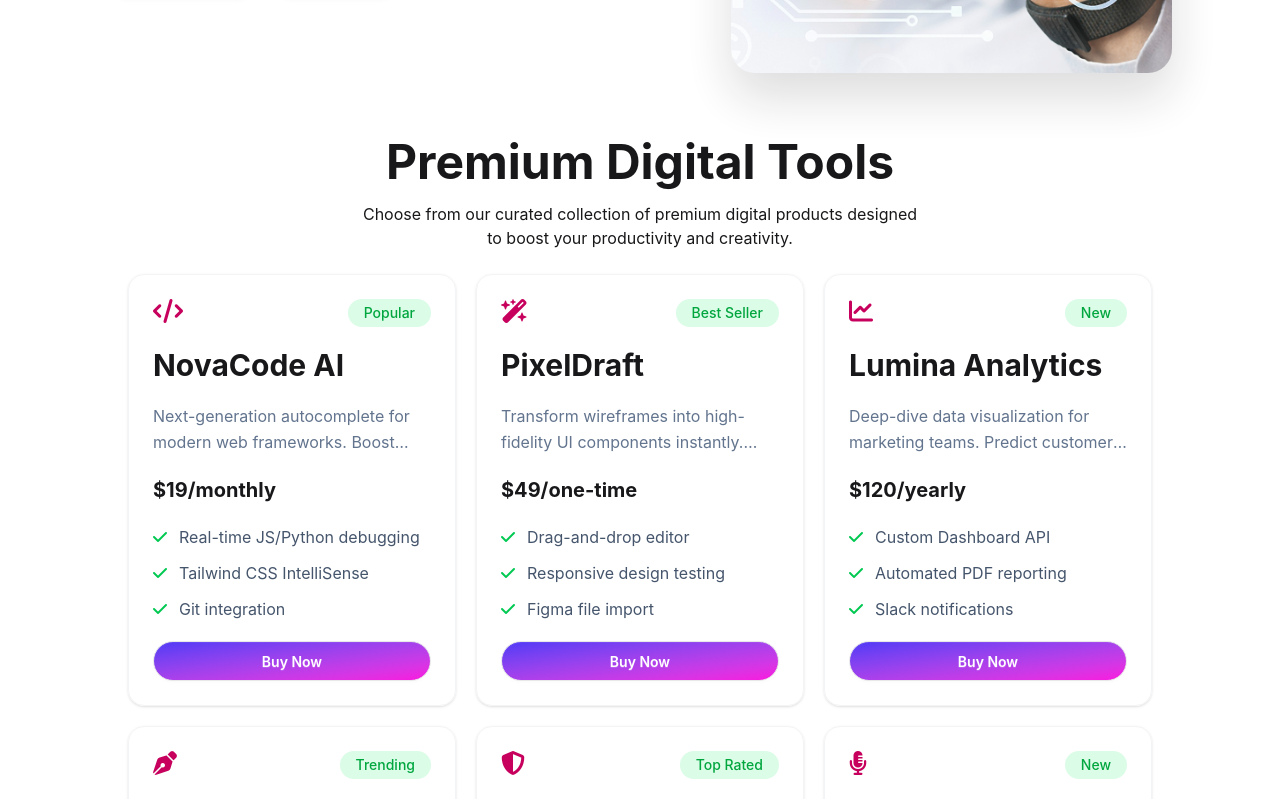
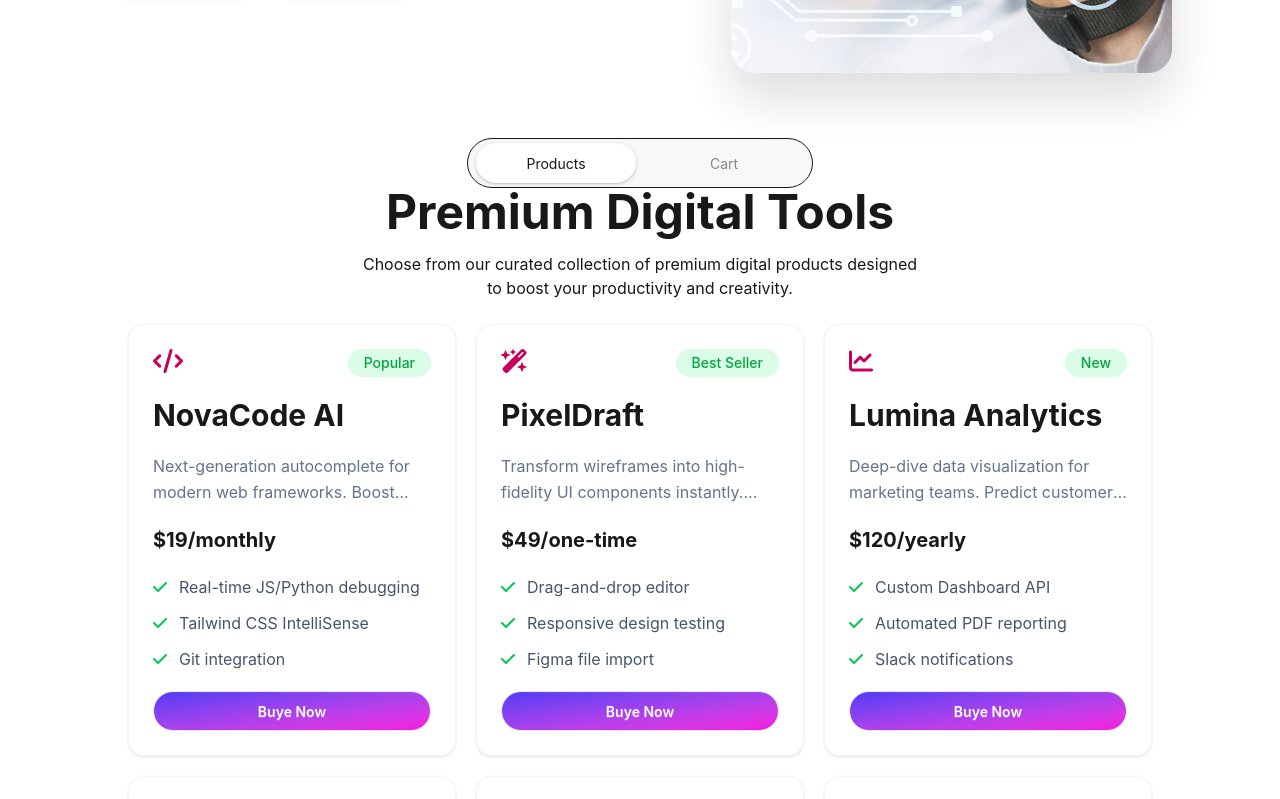
Before and after one commit to SAHIDUL-ISLAM/DigiTools-Platform, a React (Vite) app: page / in a window 1280 px wide. Shown: the part 620-1419 px from the top of the page. Built offline with nearby package versions, Linux system fonts and the light colour scheme.

Commit message:
add cart implementation

```diff
--- a/src/App.jsx
+++ b/src/App.jsx
@@ -1,6 +1,8 @@
 import Banner from "./component/Banner"
 import NavBar from "./component/NavBar"
 import Models from "./component/Models"
+import Cart from "./component/Cart"
+import { useState } from "react";
 
 const getModels = async () =>{
   const res = await fetch("/models.json")
@@ -10,12 +12,22 @@ const getModels = async () =>{
 const modelPromise = getModels()
 
 function App() {
-
+ const [activeTab, setActiveTab] = useState("model")
+ console.log(activeTab);
   return (
     <>
     <NavBar/>
     <Banner/>
-    <Models modelPromise={modelPromise}/>
+      <div className="flex justify-center">
+        <div className="tabs tabs-box border rounded-full p-1 inline-block">
+          <input type="radio" name="my_tabs_1" className="tab mx-1 w-40 rounded-full " aria-label="Products" defaultChecked onClick={()=>setActiveTab("model")}/>
+
+          <input type="radio" name="my_tabs_1" className="tab mx-1 w-40 rounded-full " aria-label="Cart" onClick={()=>setActiveTab("Cart")}/>
+        </div>
+      </div>
+    {activeTab==="model" && <Models modelPromise={modelPromise}/>}
+
+     {activeTab === "Cart" && <Cart/>}
     </>
   )
 }
--- a/src/component/Banner.jsx
+++ b/src/component/Banner.jsx
@@ -24,7 +24,7 @@ const Banner = () => {
 
           <div className="flex flex-wrap gap-4 pt-4">
             <button className="btn bg-gradient-to-br from-[#4F39F6] to-[#fa14df] rounded-full text-white">Explore Products</button>
-            <button className="btn bg-[#ff000000] border-purple-900 rounded-full text-purple-800 hover:bg-gradient-to-br from-[#4F39F6] to-[#fa14df] hover:text-white"> <img src="" alt="" /> Watch Demo</button>
+            <button className="btn bg-[#ff000000] border-purple-900 rounded-full text-purple-800 hover:bg-gradient-to-br from-[#4F39F6] to-[#fa14df] hover:text-white"> <img src="/Play.png" alt="" /> Watch Demo</button>
           </div>
         </div>
 
--- /dev/null
+++ b/src/component/Cart.jsx
@@ -0,0 +1,11 @@
+import React from 'react';
+
+const Cart = () => {
+    return (
+        <div>
+            cart
+        </div>
+    );
+};
+
+export default Cart;
--- /dev/null
+++ b/src/component/ModelCard.jsx
@@ -0,0 +1,41 @@
+import { useState } from "react";
+
+
+const ModelCard = ({model}) => {
+        const [isBuye, setIsBuye]= useState(false)
+
+        const handleBuying = ()=>{
+            setIsBuye(true)
+        }
+
+    return (
+                    <div className="border border-gray-100 rounded-2xl shadow-sm p-6 space-y-5">
+                        <div className="text-2xl text-pink-700 flex justify-between">
+                            <i className={model.icon}></i>
+                            <span className="px-4 py-1 bg-green-100 text-green-600 rounded-full text-sm font-medium">{model.tag}</span>
+                        </div>
+                        <div className="space-y-5">
+                            <h2 className="text-3xl font-bold">{model.title}</h2>
+                            <p className="text-slate-500 leading-relaxed line-clamp-2">{model.description}</p>
+                            <h3 className="text-[20px] font-bold">${model.price}</h3>
+                            <ul className="space-y-3">
+                                <li className="flex items-center gap-3 text-slate-600">
+                                <i className="fa-solid fa-check text-green-500"></i>
+                                <span>{model.features[0]}</span>
+                                </li>
+                                <li className="flex items-center gap-3 text-slate-600">
+                                <i className="fa-solid fa-check text-green-500"></i>
+                                <span>{model.features[1]}</span>
+                                </li>
+                                <li className="flex items-center gap-3 text-slate-600">
+                                <i className="fa-solid fa-check text-green-500"></i>
+                                <span>{model.features[2]}</span>
+                                </li>
+                            </ul>
+                        </div>
+                        <button onClick={handleBuying} className="btn bg-gradient-to-br from-[#4F39F6] to-[#fa14df] rounded-full text-white w-full">{isBuye?"Bought":"Buye Now"}</button>
+                    </div>
+    );
+};
+
+export default ModelCard;
--- a/src/component/Models.jsx
+++ b/src/component/Models.jsx
@@ -1,43 +1,24 @@
-import { use } from "react";
+import { use, useState, activeTab } from "react";
+import ModelCard from "./ModelCard";
+
+
 
 const Models = ({modelPromise}) => {
     const models = use(modelPromise)
-    console.log(models)
+
     return (
         <div className="max-w-5xl m-auto space-y-6">
             <div className="text-center space-y-4">
                 <h1 className="text-5xl font-bold">Premium Digital Tools</h1>
                 <p>Choose from our curated collection of premium digital products designed <br /> to boost your productivity and creativity.</p>
             </div>
+                {/* name of each tab group should be unique */}
+
+
             <div className="grid sm:grid-cols-1 md:grid-cols-2 lg:grid-cols-3 gap-5">
-                {
-                    models.map(model=> <div className="border border-gray-100 rounded-2xl shadow-sm p-6 space-y-5">
-                        <div className="text-2xl text-pink-700 flex justify-between">
-                            <i className={model.icon}></i>
-                            <span class="px-4 py-1 bg-green-100 text-green-600 rounded-full text-sm font-medium">{model.tag}</span>
-                        </div>
-                        <div className="space-y-5">
-                            <h2 className="text-3xl font-bold">{model.title}</h2>
-                            <p className="text-slate-500 leading-relaxed line-clamp-2">{model.description}</p>
-                            <h3 className="text-[20px] font-bold">${model.price}</h3>
-                            <ul class="space-y-3">
-                                <li class="flex items-center gap-3 text-slate-600">
-                                <i class="fa-solid fa-check text-green-500"></i>
-                                <span>{model.features[0]}</span>
-                                </li>
-                                <li class="flex items-center gap-3 text-slate-600">
-                                <i class="fa-solid fa-check text-green-500"></i>
-                                <span>{model.features[1]}</span>
-                                </li>
-                                <li class="flex items-center gap-3 text-slate-600">
-                                <i class="fa-solid fa-check text-green-500"></i>
-                                <span>{model.features[2]}</span>
-                                </li>
-                            </ul>
-                        </div>
-                        <button className="btn bg-gradient-to-br from-[#4F39F6] to-[#fa14df] rounded-full text-white w-full">Buy Now</button>
-                    </div>)
-                }
+                {models.map((model)=>
+                        <ModelCard key={model.id} model = {model}/>
+                    )}
             </div>
         </div>
     );
--- a/src/component/NavBar.jsx
+++ b/src/component/NavBar.jsx
@@ -26,7 +26,7 @@ const NavBar = () => {
         </ul>
       </div>
       <div className="navbar gap-5">
-        <i class="fa-solid fa-cart-arrow-down"></i>
+        <i className="fa-solid fa-cart-arrow-down"></i>
         <a href="#">Login</a>
         <a className="btn bg-gradient-to-br from-[#4F39F6] to-[#fa14df] rounded-full text-white">Get in Touch</a>
       </div>
```
Also changed, not shown: public/Play.png (renamed from src/assets/Play.png).
